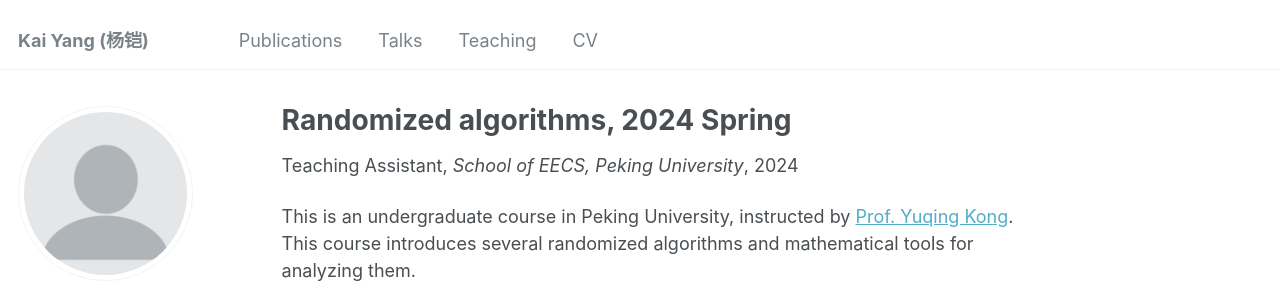
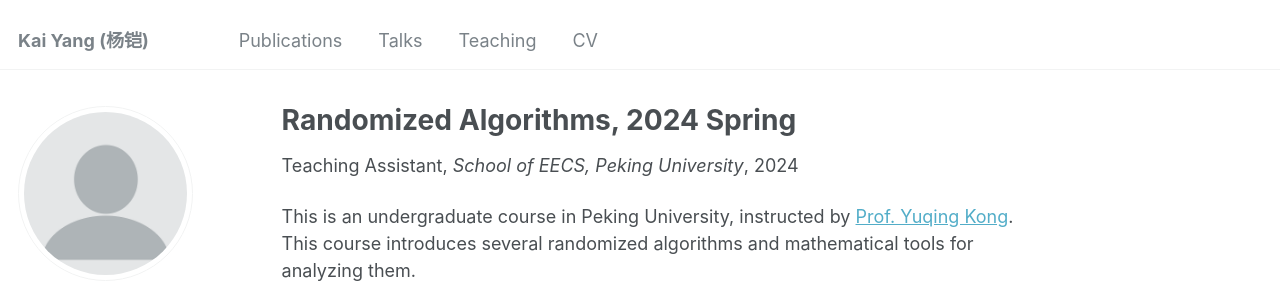
Before and after one commit to YK-YoungK/yk-youngk.github.io, a Jekyll site: the page built from _teaching/2024-spring-RA.md, in a window 1280 px wide and 900 px high. Shown: the top 292 px of the window. Built offline with Jekyll 4.4.1, drawn with Linux system fonts in a browser that asks for light colours; some web fonts are replaced.

```diff
--- a/_teaching/2024-spring-RA.md
+++ b/_teaching/2024-spring-RA.md
@@ -1,5 +1,5 @@
 ---
-title: "Randomized algorithms, 2024 Spring"
+title: "Randomized Algorithms, 2024 Spring"
 collection: teaching
 type: "Teaching Assistant"
 permalink: /teaching/2024-spring-RA
```
